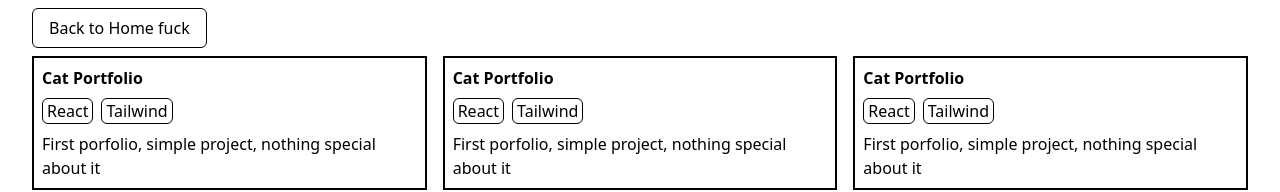
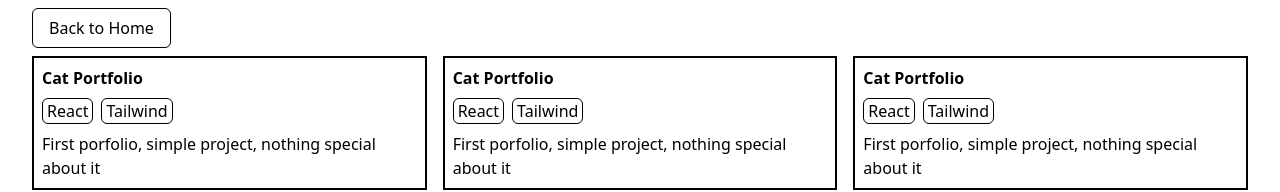
Before and after one commit to Eternal-Love-and-Fire/portfolio, a React (Vite) app: page /portfolio/projects in a window 1280 px wide. Shown: the top 192 px of the page. Built offline with nearby package versions, Linux system fonts and the light colour scheme.

Commit message:
i dont know whats going on rly

```diff
--- a/src/pages/projects/projects.tsx
+++ b/src/pages/projects/projects.tsx
@@ -37,7 +37,7 @@ const Projects = () => {
         to="/portfolio/"
         className="m-4 px-4 py-2 border dark:border-white border-black rounded-md hover:bg-teal-400 duration-300"
       >
-        Back to Home fuck
+        Back to Home
       </Link>
       <ul className="p-4 grid lg:grid-cols-3 md:grid-cols-2 grid-cols-1 gap-4 ">
         {projects.map((project) => {
```
